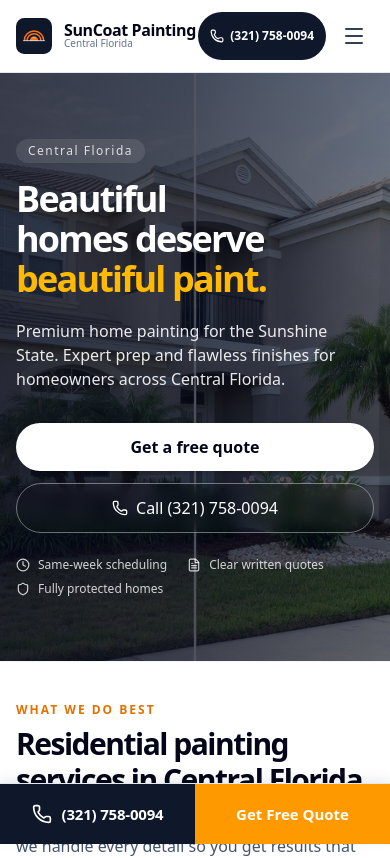
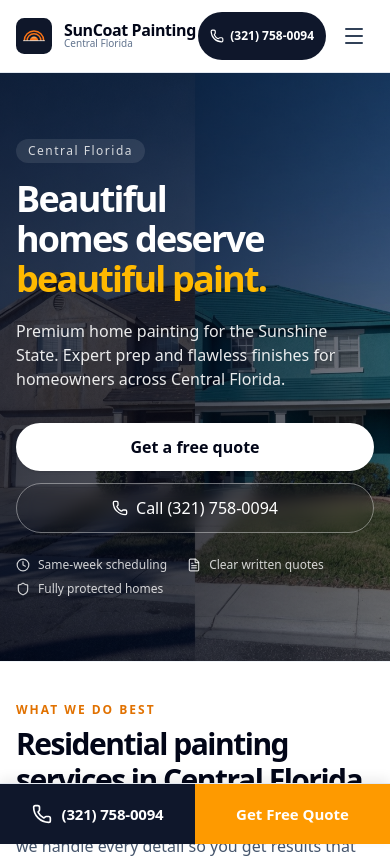
Before and after one commit to vynstudio/suncoat-painting, a Next.js app: page / in a window 390 px wide. Shown: the top 858 px of the page. Built offline with nearby package versions, Linux system fonts and the light colour scheme.

Commit message:
feat: add dedicated mobile hero image (before/after) for homepage. Desktop/iPad uses previous hero-desktop.jpg. Updated CSS media queries for responsive hero backgrounds.

```diff
--- a/app/globals.css
+++ b/app/globals.css
@@ -81,18 +81,18 @@ html {
 }
 
 /* ============================================
-   HERO BACKGROUND - Device specific
-   Mobile uses original hero.jpg
-   Desktop & iPad use the new before/after transformation image
+   HERO BACKGROUND - Device specific (mobile-first)
+   - Mobile (<768px): uses the dedicated mobile before/after image
+   - Desktop & iPad (≥768px): uses the desktop/iPad before/after image
    ============================================ */
 .hero-bg {
-  background-image: url('/images/hero.jpg');
+  background-image: url('/images/hero-mobile.jpg');
   background-size: cover;
   background-position: center;
   background-repeat: no-repeat;
 }
 
-/* Desktop and iPad hero image (as specified) */
+/* Desktop and iPad hero image */
 @media (min-width: 768px) {
   .hero-bg {
     background-image: url('/images/hero-desktop.jpg');
--- a/components/hero.tsx
+++ b/components/hero.tsx
@@ -4,7 +4,7 @@ import { Clock, FileText, Shield, Phone } from "lucide-react";
 export function Hero() {
   return (
     <section className="relative isolate overflow-hidden border-b border-slate-100 bg-slate-950 text-white">
-      {/* Background image - desktop/iPad uses the new before/after hero from concept */}
+      {/* Background image: mobile uses hero-mobile.jpg, desktop/iPad uses hero-desktop.jpg */}
       <div className="absolute inset-0 -z-10 hero-bg opacity-80" />
       <div className="absolute inset-0 -z-10 bg-gradient-to-r from-slate-950/70 via-slate-950/60 to-slate-950/40" />
 
```
Also changed, not shown: public/images/hero-mobile.jpg (added).
